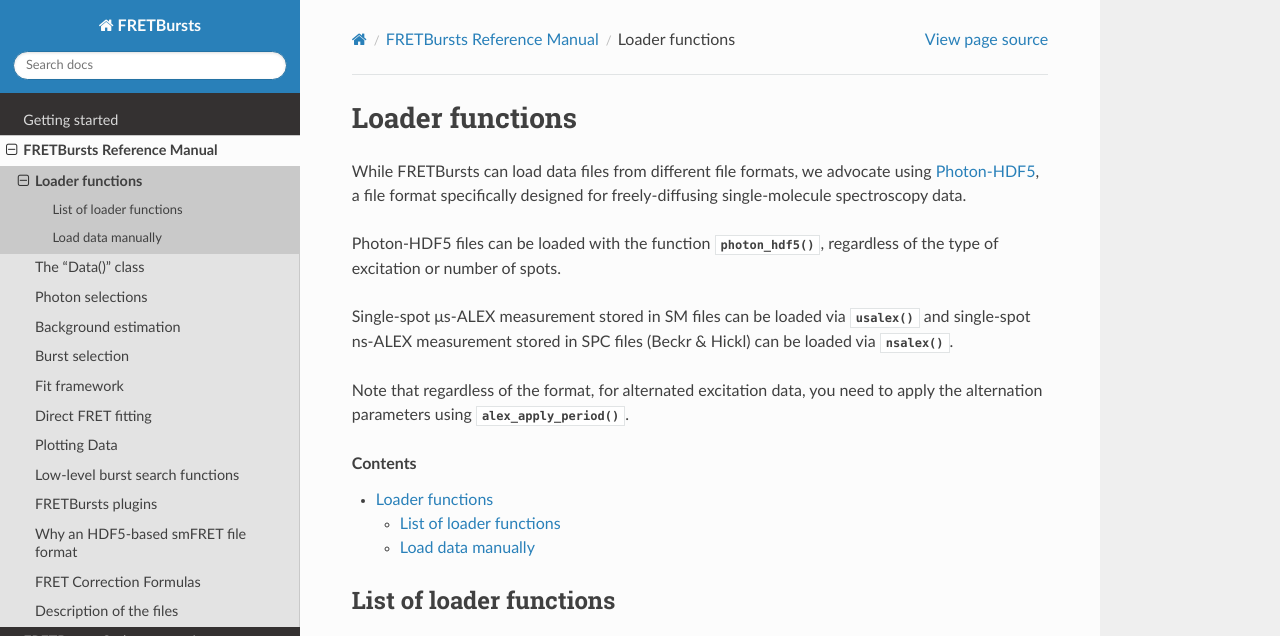
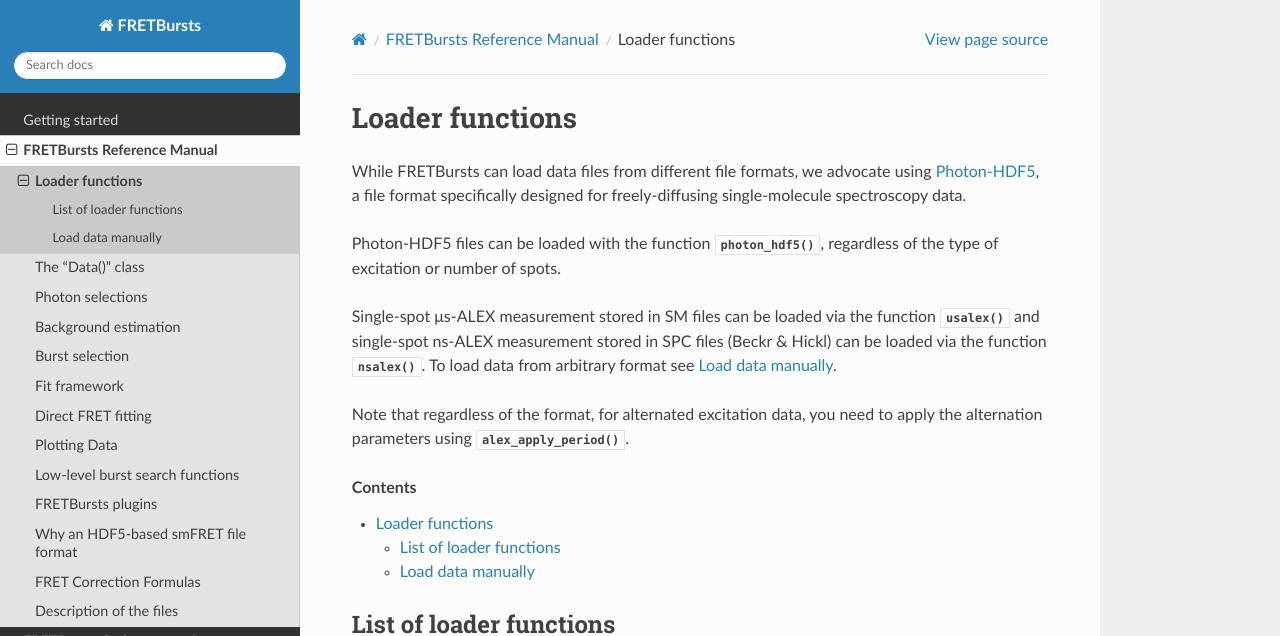
Before and after one commit to tritemio/FRETBursts, a Sphinx documentation site: the page built from docs/source/loader.rst, in a window 1280 px wide and 900 px high, cut to the strip 0-636 px from the top of the window. Built offline with Sphinx 7.4.7 and the Read the Docs theme 2.0.0, drawn with Linux system fonts in a browser that asks for light colours; the version number could not be read and is left out.

Commit message:
Docs: add link to manual data load section

```diff
--- a/docs/source/loader.rst
+++ b/docs/source/loader.rst
@@ -12,8 +12,9 @@ Photon-HDF5 files can be loaded with the function :func:`photon_hdf5`,
 regardless of the type of excitation or number of spots.
 
 Single-spot μs-ALEX measurement stored in SM files can be loaded via
-:func:`usalex` and single-spot ns-ALEX measurement stored in SPC files
-(Beckr & Hickl) can be loaded via :func:`nsalex`.
+the function :func:`usalex` and single-spot ns-ALEX measurement stored in SPC files
+(Beckr & Hickl) can be loaded via the function :func:`nsalex`.
+To load data from arbitrary format see :ref:`manual-data-load`.
 
 Note that regardless of the format, for alternated excitation data,
 you need to apply the alternation parameters using
@@ -28,6 +29,8 @@ List of loader functions
 .. automodule:: fretbursts.loader
     :members:
 
+
+.. _manual-data-load:
 
 Load data manually
 ------------------
```
